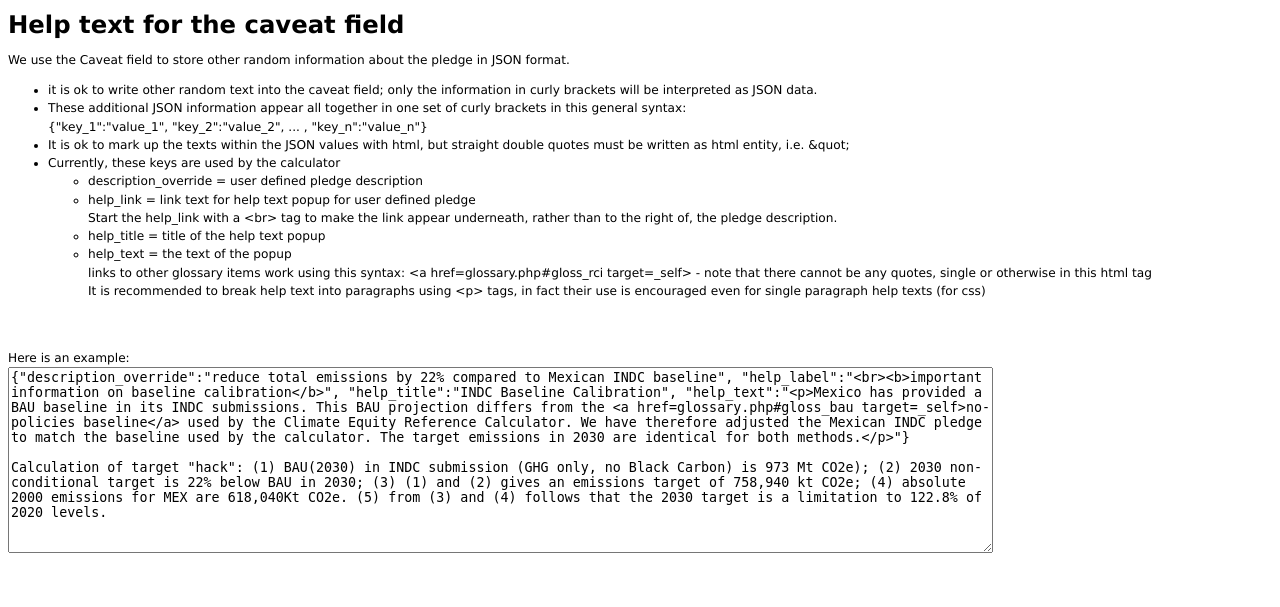
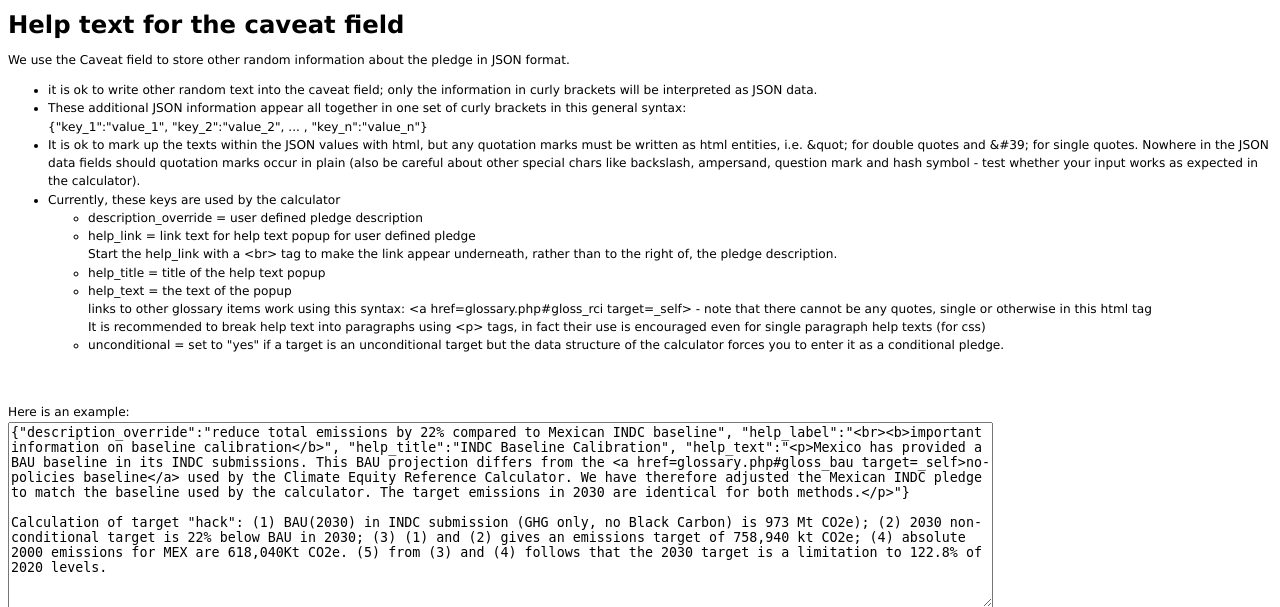
Before and after one commit to climateequityreferenceproject/cerc-web, a PHP site: page /caveat_help.php in a window 1280 px wide. Shown: the top 607 px of the page. Run offline with PHP 8.4, Linux system fonts and the light colour scheme; some libraries are stand-ins or nearby versions.

Commit message:
- updated helptext for caveat field.

```diff
--- a/public_html/databasemanager/pledgedb/caveat_help.php
+++ b/public_html/databasemanager/pledgedb/caveat_help.php
@@ -17,12 +17,16 @@
         <ul><li>it is ok to write other random text into the caveat field; only the information in curly brackets will be interpreted as JSON data.</li>
             <li>These additional JSON information appear all together in one set of curly brackets in this general syntax: <br>
                     {"key_1":"value_1", "key_2":"value_2", ... , "key_n":"value_n"}</li>
-            <li>It is ok to mark up the texts within the JSON values with html, but straight double quotes must be written as html entity, i.e. &amp;quot;</li>
+            <li>It is ok to mark up the texts within the JSON values with html, but any quotation marks must be written as html entities, i.e. &amp;quot; for double quotes and &amp;#39; for single quotes. Nowhere in the JSON data fields should quotation marks occur in plain (also be careful about other special chars like backslash, ampersand, question mark and hash symbol - test whether your input works as expected in the calculator).</li>
+<?php // TODO: create collapsable entry form for caveat field that encodes and decodes user input as needed and ensures proper JSON
+      // single and double quotes are tested and confirmed to break at least the custom helptext popup, if quotes are used as html encoded
+      // entities in html tags, e.g. <a href=&quot;random_link.php&quot;> it also breaks. ?>
             <li>Currently, these keys are used by the calculator
             <ul><li>description_override = user defined pledge description</li>
                 <li>help_link = link text for help text popup for user defined pledge<br />Start the help_link with a &lt;br&gt; tag to make the link appear underneath, rather than to the right of, the pledge description.</li>
                 <li>help_title = title of the help text popup</li>
                 <li>help_text = the text of the popup <br>links to other glossary items work using this syntax: &lt;a href=glossary.php#gloss_rci target=_self&gt; - note that there cannot be any quotes, single or otherwise in this html tag<br />It is recommended to break help text into paragraphs using &lt;p&gt; tags, in fact their use is encouraged even for single paragraph help texts (for css)</li>
+                <li>unconditional = set to "yes" if a target is an unconditional target but the data structure of the calculator forces you to enter it as a conditional pledge.</li>
             </ul>
         </ul>
         <br /><br />
--- a/public_html/databasemanager/pledgedb/index.php
+++ b/public_html/databasemanager/pledgedb/index.php
@@ -134,6 +134,7 @@ require_once "HTTP/Request.php";
             <label>Source:</label><br/>
             <textarea name="source" cols="75" rows="2" ><?php echo get_text($edit_array, 'source');?></textarea><br />
             <label>Caveat:</label><br/>
+<?php // TODO: create collapsable caveat entry form - more thoughts on that in caveat_help.php ?>
             <i><b>The caveat field is used to hold all sorts of additional structured and unstructured data about a pledge.<br />
                         For more information about the syntax and purposes, <a href="caveat_help.php">there is a special helpfile</a></b></i><br />
             <textarea name="caveat" cols="100" rows="7" class="mceNoEditor"><?php echo get_text($edit_array, 'caveat');?></textarea><br /><br />
```
